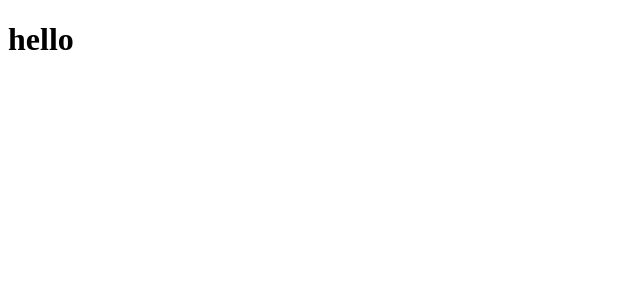
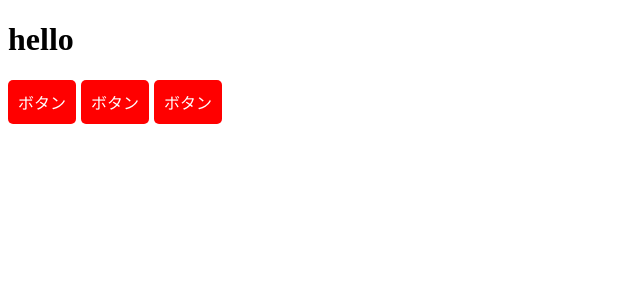
Before and after one commit to tsuyo41/vue015button0914, a Vue app: page / in a window 1280 px wide. Shown: the top 300 px of the page, without its empty margins (0-640 px from the left). Built offline with nearby package versions, Linux system fonts and the light colour scheme.

Commit message:
Buttonコンポーネント作成

```diff
--- a/src/App.vue
+++ b/src/App.vue
@@ -1,10 +1,22 @@
 <template>
   <div id="app">
     <h1>hello</h1>
+    <Button />
+    <Button />
+    <Button />
+
   </div>
 </template>
 
 <script>
+import Button from './components/Button'
+
+export default {
+  name: 'fukufuku',
+  components: {
+    Button
+  }
+}
 
 </script>
 
--- /dev/null
+++ b/src/components/Button.vue
@@ -0,0 +1,32 @@
+<template>
+  <div class="button">
+      ボタン
+  </div>
+</template>
+
+<script>
+export default {
+
+}
+</script>
+
+<style scoped>
+    .button {
+        display: inline-block;
+        background: red;
+        border-radius: 5px;
+        color: white;
+        padding: 10px;
+        cursor: pointer;
+        margin-right: 5px;
+    }
+
+    .button:hover {
+        background: rgb(182, 0, 0);
+    }
+
+
+    .button:active {
+        background: rgb(138, 13, 13);
+    }
+</style>
```
